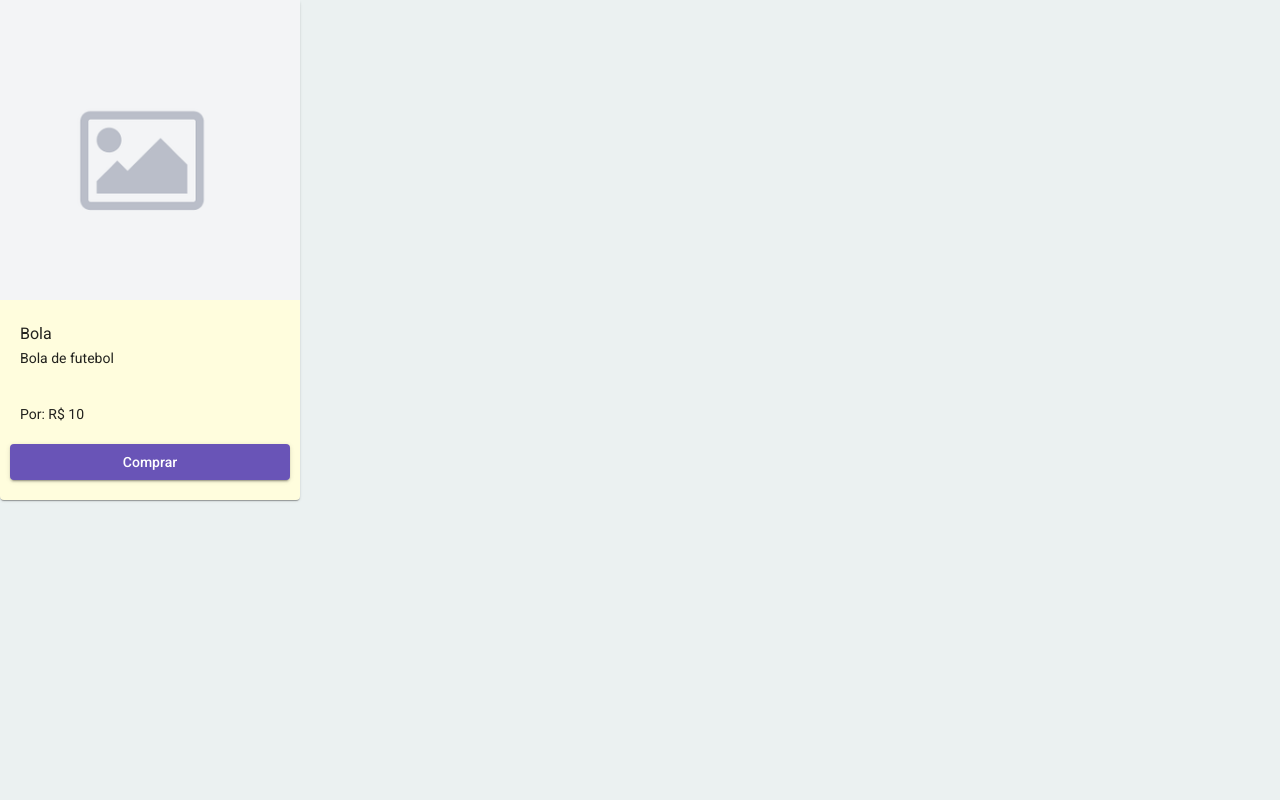
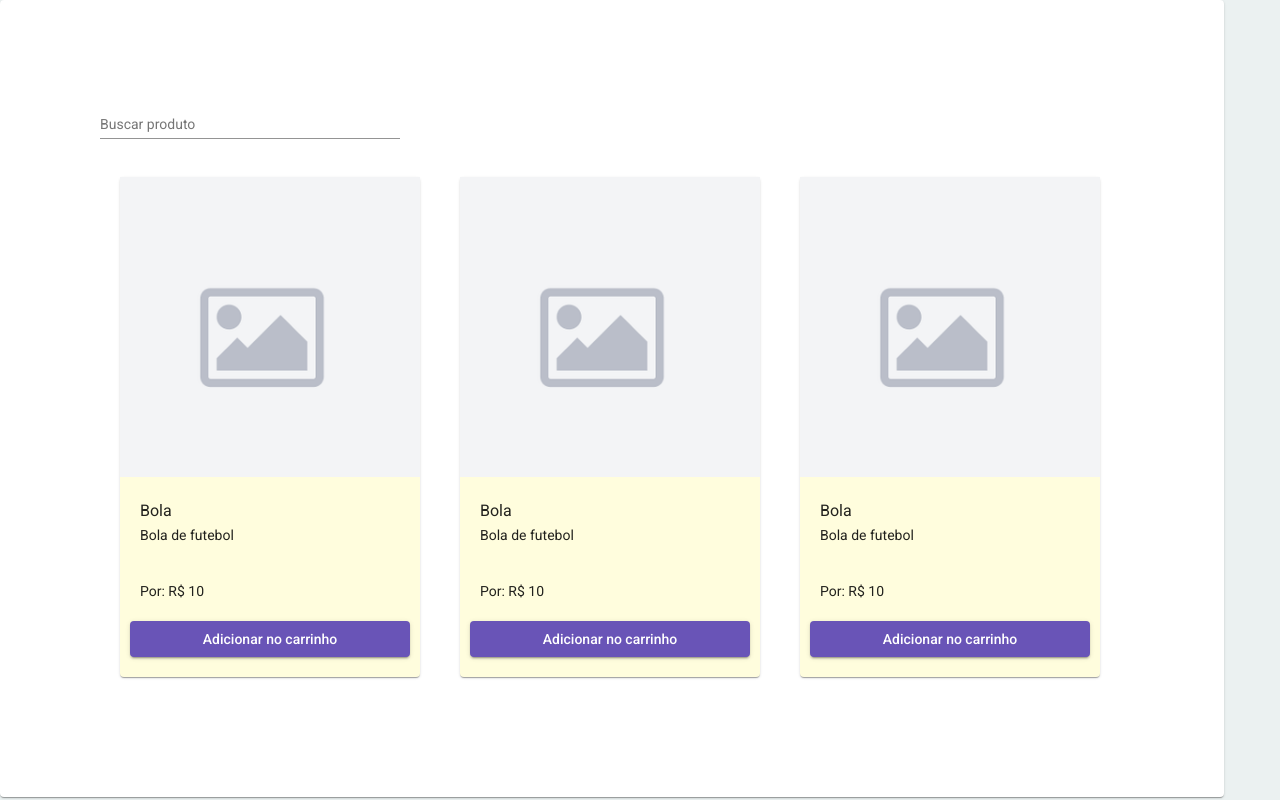
Before and after one commit to filipeabessa/ecommerce-web, an Angular app: page / in a window 1280 px wide. Built offline with nearby package versions, Linux system fonts and the light colour scheme.

Commit message:
feat(products): :sparkles: Create basic products list component

```diff
--- a/src/app/app.component.html
+++ b/src/app/app.component.html
@@ -1,3 +1,3 @@
 <body>
-  <app-product-card></app-product-card>
+  <app-products-list></app-products-list>
 </body>
--- a/src/app/app.component.scss
+++ b/src/app/app.component.scss
@@ -1,3 +1,5 @@
+@import "~@angular/material/prebuilt-themes/indigo-pink.css";
+
 body {
   background: #ebf1f1;
   width: 100%;
--- a/src/app/product/product-card/product-card.component.html
+++ b/src/app/product/product-card/product-card.component.html
@@ -14,7 +14,7 @@
       <p class="product-price">Por: R$ {{ product.price }}</p>
     </div>
     <button mat-raised-button color="primary" class="product-button">
-      Comprar
+      Adicionar no carrinho
     </button>
   </mat-card-content>
 </mat-card>
--- a/src/app/product/product-card/product-card.component.scss
+++ b/src/app/product/product-card/product-card.component.scss
@@ -6,6 +6,8 @@
   width: 300px;
   height: 500px;
   padding: 0px;
+  margin: 20px 20px;
+
   border: 1 solid #ccc;
   background: #fffddd;
 
--- a/src/app/product/products-list/products-list.component.html
+++ b/src/app/product/products-list/products-list.component.html
@@ -1 +1,14 @@
-<p>products-list works!</p>
+<mat-card class="products-list-container">
+  <mat-card-content class="content">
+    <mat-form-field class="search-input">
+      <mat-label>Buscar produto</mat-label>
+      <input matInput type="text" />
+    </mat-form-field>
+    <div class="products-list">
+      <app-product-card
+        *ngFor="let product of products"
+        [product]="product"
+      ></app-product-card>
+    </div>
+  </mat-card-content>
+</mat-card>
--- a/src/app/product/products-list/products-list.component.scss
+++ b/src/app/product/products-list/products-list.component.scss
@@ -0,0 +1,17 @@
+.products-list-container {
+  display: flex;
+  flex-direction: column;
+  width: 80vw;
+  padding: 100px;
+
+  > .content {
+    > .search-input {
+      width: 300px;
+    }
+
+    > .products-list {
+      display: flex;
+      flex-wrap: wrap;
+    }
+  }
+}
--- a/src/app/product/products-list/products-list.component.ts
+++ b/src/app/product/products-list/products-list.component.ts
@@ -10,6 +10,22 @@ export class ProductsListComponent {
   @Input() products: Array<Product>;
 
   constructor() {
-    this.products = [];
+    this.products = [
+      {
+        title: 'Bola',
+        price: 10,
+        content: 'Bola de futebol',
+      },
+      {
+        title: 'Bola',
+        price: 10,
+        content: 'Bola de futebol',
+      },
+      {
+        title: 'Bola',
+        price: 10,
+        content: 'Bola de futebol',
+      },
+    ];
   }
 }
```
Also changed, not shown: src/app/product/product.module.ts (+5 -3 lines).
